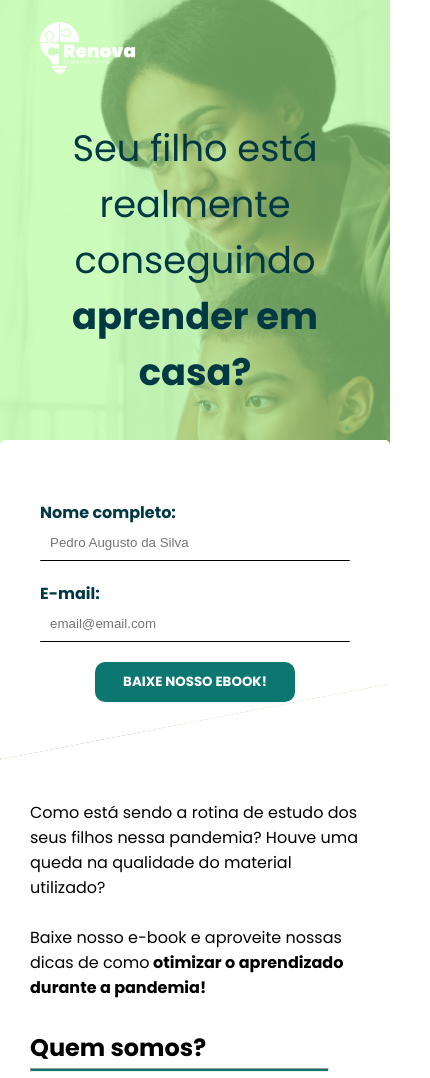
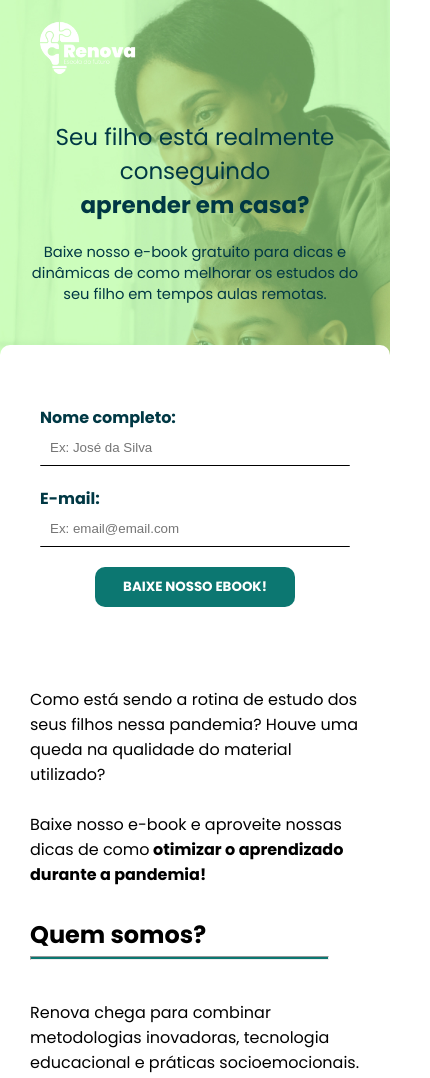
Before and after one commit to Lbgomes/Renova-Gama, a plain HTML site: page Index.html in a window 390 px wide. Shown: the top 1078 px of the page, 430 px wide, since content can reach past the window. Drawn offline with Linux system fonts and the light colour scheme.

Commit message:
correcao de responsividade

```diff
--- a/Index.html
+++ b/Index.html
@@ -3,7 +3,7 @@
 
 <head>
   <meta charset="UTF-8">
-  <meta name="viewport" content="width=1440, maximum-scale=1.0">
+    <meta name="viewport" content="width=device-width, initial-scale=1.0">
   <link rel="stylesheet" href="style.css">
   <link rel="preconnect" href="https://fonts.gstatic.com">
   <link rel="preconnect" href="https://fonts.gstatic.com">
@@ -43,7 +43,9 @@
             com diversas dicas e dinâmicas para
             melhorar o estudo do seu filho.</p>
         </div>
-
+        <div id="extra2">
+          <p>Baixe nosso e-book gratuito para dicas e dinâmicas de como melhorar os estudos do seu filho em tempos aulas remotas.</p>
+        </div>
 
 
 
@@ -55,11 +57,11 @@
           <form method="POST" action="https://smtl.gama.academy/leads/1ccc7f61-25e3-11eb-bf8d-0d63c80760d2">
             <h4>Nome completo:</h4>
             <input name="name" type="text" class="input" pattern="^\D{2,}\s[\D\s]{2,}$" title="Digite seu nome completo"
-              placeholder="Pedro Augusto da Silva" required />
+              placeholder="Ex: José da Silva" required />
             <h4>E-mail:</h4>
-            <input name="email" type="email" class="input" title="Digite seu email" placeholder="email@email.com"
+            <input name="email" type="email" class="input" title="Digite seu email" placeholder="Ex: email@email.com"
               required />
-            <input name="redirectTo" type="hidden" value="gama.academy.com" />
+            <input name="redirectTo" type="hidden" value="https://renovafuturo.com.br/obrigado.html" />
             <a href="ebook.pdf" download="E-BOOK"></a><input value="BAIXE NOSSO EBOOK!" class="input botao"
               type="submit" /></a>
             </input>
--- a/style.css
+++ b/style.css
@@ -31,19 +31,15 @@ img{
     display: grid;
     grid-template-rows: auto 1fr;
     grid-template-columns: 1fr;
-    height: 90vh;
     background-image: url(./images/background-photo.jpg);
     background-position: center top;
     margin: 0;
     background-repeat: no-repeat;
     background-size: cover;
-    -webkit-clip-path: polygon(0 0, 100% 0, 100% 0%, 0 100%);
-    clip-path: polygon(0 0, 100% 0, 100% 90%, 0 100%);
 }
 
 #logo {
     max-width: 1280px;
-    width: 100%;
     margin: 20px auto;
     padding-left: 40px;
 }
@@ -62,13 +58,31 @@ img{
     column-gap: 40px;
 }
 
+#extra2 p {
+    font-family: 'Poppins';
+    font-size: 0.8em;
+    margin-top: 20px;
+}
+
 @media only screen and (min-width: 750px) {
+    #extra2 {
+        display: none;
+    }
+
    #form-box {
     justify-self: end;
     align-self: center;
+    margin-bottom: 50px;
+    margin: 20px;
    }
    h1 {
     margin-bottom: 40px;
+   }
+   #hero {
+    height: 90vh;
+
+    -webkit-clip-path: polygon(0 0, 100% 0, 100% 0%, 0 100%);
+    clip-path: polygon(0 0, 100% 0, 100% 90%, 0 100%);
    }
   }
 
@@ -80,22 +94,23 @@ img{
     #form-box {
         margin: 0 auto;
         justify-self: center;
+        margin-bottom: -20px;
     }
     #titulo {
-
     text-align: center;
+    }
+    h1 {
+        font-size: 1.25em;
     }
   }
 
 #form-box {
     background: white;
-    border-radius: 5px;
+    border-radius: 10px;
     padding-top: 60px;
     padding-left: 40px;
     padding-right: 40px;
     padding-bottom: 40px;
-    margin: 20px;
-    margin-bottom: 50px;
     max-width: 400px;
     width: 100%;
   box-sizing: border-box;
```
Also changed, not shown: obrigado.html (+1 -1 lines), teste.html (added, +11 -0 lines).
